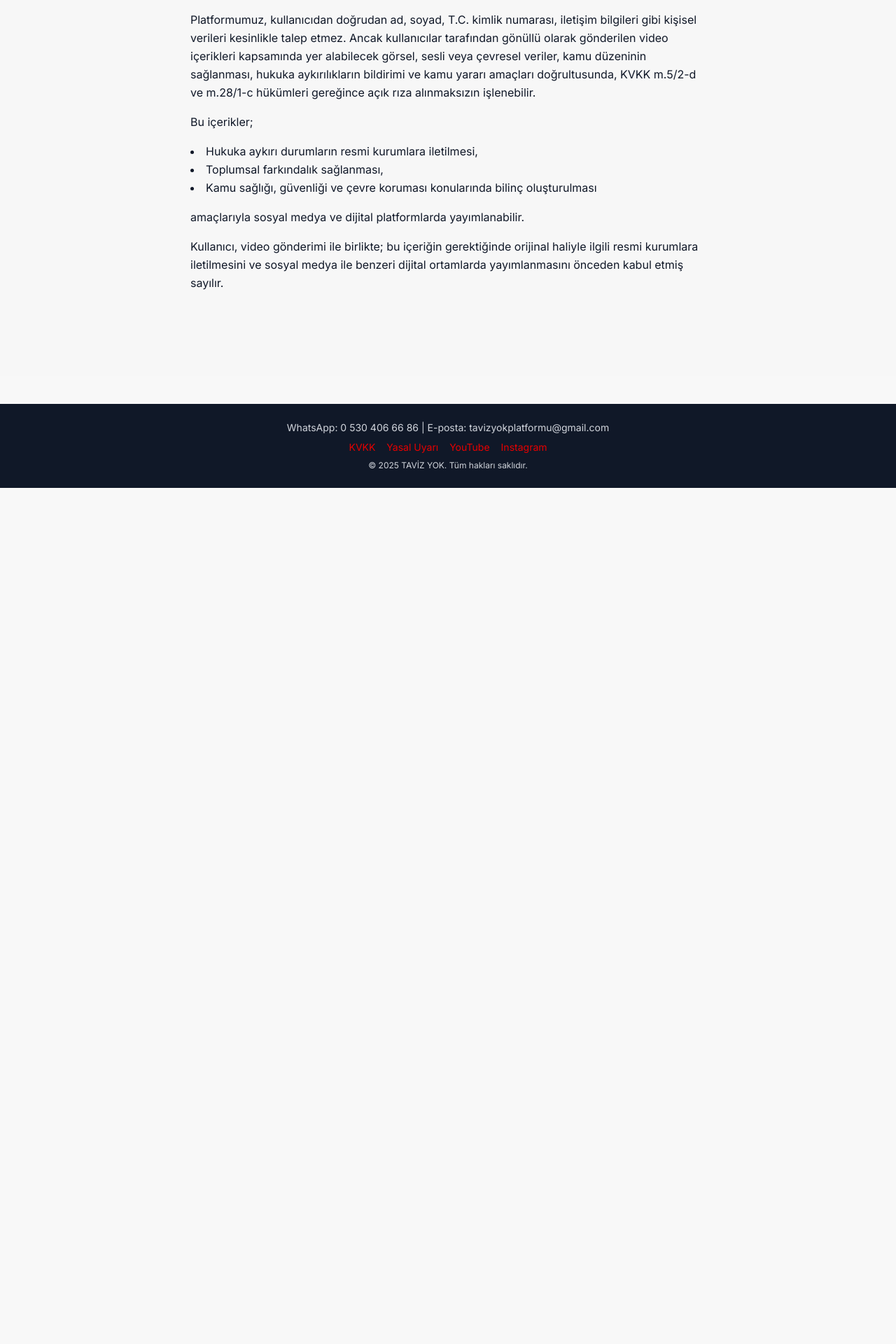
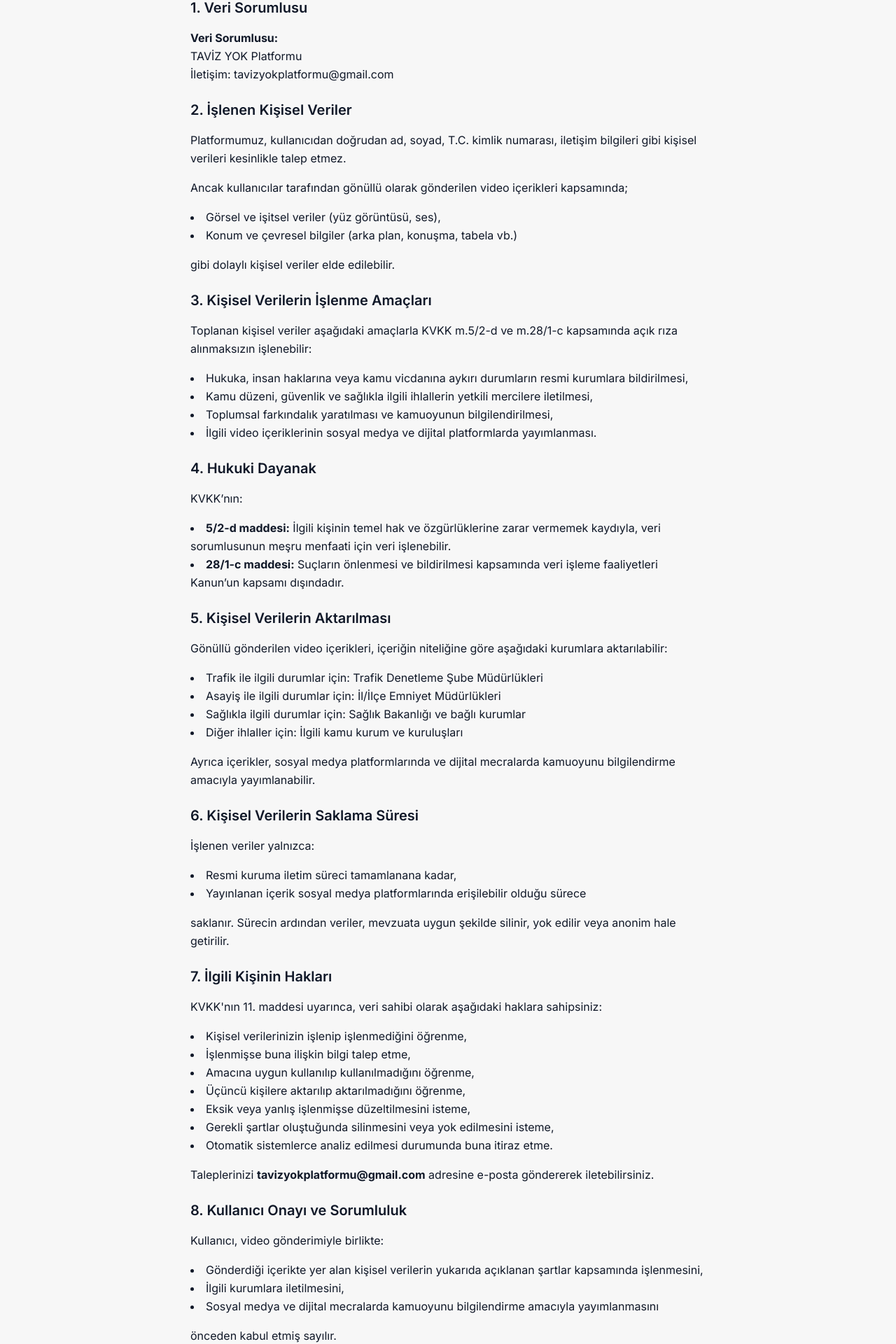
Before and after one commit to GurhanAksoy/tavizyok-website, a Next.js app: page /kvkk in a window 1280 px wide. Shown: the part 263-2183 px from the top of the page at 70% size. Before the commit the page ends 960 px from the top, so only its background shows below. Built offline with nearby package versions, Linux system fonts and the light colour scheme.

Commit message:
kvkk ve yasal uyarı düzenlendi

```diff
--- a/src/app/kvkk/page.js
+++ b/src/app/kvkk/page.js
@@ -7,22 +7,109 @@ export default function KVKK() {
     <div className="bg-[#f7f7f7] min-h-screen">
       <Navbar />
       <main className="max-w-3xl mx-auto px-4 pt-24 pb-10 text-gray-900 space-y-4 leading-relaxed">
-        <h1 className="text-3xl font-bold">Kişisel Verilerin Korunması (KVKK) Aydınlatma Metni</h1>
+        <h1 className="text-3xl font-bold">KİŞİSEL VERİLERİN KORUNMASI KANUNU (KVKK) AYDINLATMA METNİ</h1>
 
-        <p>TAVİZ YOK platformu olarak, 6698 sayılı Kişisel Verilerin Korunması Kanunu (KVKK) kapsamında veri sorumlusu sıfatıyla hareket etmekteyiz. Kullanıcılarımızın kişisel verilerinin gizliliği ve güvenliği, platformumuz için en öncelikli konular arasında yer almaktadır.</p>
+        <p>
+          Bu metin, 6698 sayılı KVKK kapsamında hazırlanmış olup, kullanıcıların bilgilendirilmesi amacıyla düzenlenmiştir.
+        </p>
 
-        <p>Platformumuz, kullanıcıdan doğrudan ad, soyad, T.C. kimlik numarası, iletişim bilgileri gibi kişisel verileri kesinlikle talep etmez. Ancak kullanıcılar tarafından gönüllü olarak gönderilen video içerikleri kapsamında yer alabilecek görsel, sesli veya çevresel veriler, kamu düzeninin sağlanması, hukuka aykırılıkların bildirimi ve kamu yararı amaçları doğrultusunda, KVKK m.5/2-d ve m.28/1-c hükümleri gereğince açık rıza alınmaksızın işlenebilir.</p>
+        <h2 className="text-xl font-semibold mt-6">1. Veri Sorumlusu</h2>
+        <p>
+          <strong>Veri Sorumlusu:</strong><br />
+          TAVİZ YOK Platformu<br />
+          İletişim: tavizyokplatformu@gmail.com
+        </p>
 
-        <p>Bu içerikler;</p>
+        <h2 className="text-xl font-semibold mt-6">2. İşlenen Kişisel Veriler</h2>
+        <p>
+          Platformumuz, kullanıcıdan doğrudan ad, soyad, T.C. kimlik numarası, iletişim bilgileri gibi kişisel verileri kesinlikle talep etmez.
+        </p>
+        <p>
+          Ancak kullanıcılar tarafından gönüllü olarak gönderilen video içerikleri kapsamında;
+        </p>
         <ul className="list-disc list-inside">
-          <li>Hukuka aykırı durumların resmi kurumlara iletilmesi,</li>
-          <li>Toplumsal farkındalık sağlanması,</li>
-          <li>Kamu sağlığı, güvenliği ve çevre koruması konularında bilinç oluşturulması</li>
+          <li>Görsel ve işitsel veriler (yüz görüntüsü, ses),</li>
+          <li>Konum ve çevresel bilgiler (arka plan, konuşma, tabela vb.)</li>
+        </ul>
+        <p>
+          gibi dolaylı kişisel veriler elde edilebilir.
+        </p>
+
+        <h2 className="text-xl font-semibold mt-6">3. Kişisel Verilerin İşlenme Amaçları</h2>
+        <p>
+          Toplanan kişisel veriler aşağıdaki amaçlarla KVKK m.5/2-d ve m.28/1-c kapsamında açık rıza alınmaksızın işlenebilir:
+        </p>
+        <ul className="list-disc list-inside">
+          <li>Hukuka, insan haklarına veya kamu vicdanına aykırı durumların resmi kurumlara bildirilmesi,</li>
+          <li>Kamu düzeni, güvenlik ve sağlıkla ilgili ihlallerin yetkili mercilere iletilmesi,</li>
+          <li>Toplumsal farkındalık yaratılması ve kamuoyunun bilgilendirilmesi,</li>
+          <li>İlgili video içeriklerinin sosyal medya ve dijital platformlarda yayımlanması.</li>
         </ul>
 
-        <p>amaçlarıyla sosyal medya ve dijital platformlarda yayımlanabilir.</p>
+        <h2 className="text-xl font-semibold mt-6">4. Hukuki Dayanak</h2>
+        <p>
+          KVKK’nın:
+        </p>
+        <ul className="list-disc list-inside">
+          <li><strong>5/2-d maddesi:</strong> İlgili kişinin temel hak ve özgürlüklerine zarar vermemek kaydıyla, veri sorumlusunun meşru menfaati için veri işlenebilir.</li>
+          <li><strong>28/1-c maddesi:</strong> Suçların önlenmesi ve bildirilmesi kapsamında veri işleme faaliyetleri Kanun’un kapsamı dışındadır.</li>
+        </ul>
 
-        <p>Kullanıcı, video gönderimi ile birlikte; bu içeriğin gerektiğinde orijinal haliyle ilgili resmi kurumlara iletilmesini ve sosyal medya ile benzeri dijital ortamlarda yayımlanmasını önceden kabul etmiş sayılır.</p>
+        <h2 className="text-xl font-semibold mt-6">5. Kişisel Verilerin Aktarılması</h2>
+        <p>
+          Gönüllü gönderilen video içerikleri, içeriğin niteliğine göre aşağıdaki kurumlara aktarılabilir:
+        </p>
+        <ul className="list-disc list-inside">
+          <li>Trafik ile ilgili durumlar için: Trafik Denetleme Şube Müdürlükleri</li>
+          <li>Asayiş ile ilgili durumlar için: İl/İlçe Emniyet Müdürlükleri</li>
+          <li>Sağlıkla ilgili durumlar için: Sağlık Bakanlığı ve bağlı kurumlar</li>
+          <li>Diğer ihlaller için: İlgili kamu kurum ve kuruluşları</li>
+        </ul>
+        <p>
+          Ayrıca içerikler, sosyal medya platformlarında ve dijital mecralarda kamuoyunu bilgilendirme amacıyla yayımlanabilir.
+        </p>
+
+        <h2 className="text-xl font-semibold mt-6">6. Kişisel Verilerin Saklama Süresi</h2>
+        <p>
+          İşlenen veriler yalnızca:
+        </p>
+        <ul className="list-disc list-inside">
+          <li>Resmi kuruma iletim süreci tamamlanana kadar,</li>
+          <li>Yayınlanan içerik sosyal medya platformlarında erişilebilir olduğu sürece</li>
+        </ul>
+        <p>
+          saklanır. Sürecin ardından veriler, mevzuata uygun şekilde silinir, yok edilir veya anonim hale getirilir.
+        </p>
+
+        <h2 className="text-xl font-semibold mt-6">7. İlgili Kişinin Hakları</h2>
+        <p>
+          KVKK'nın 11. maddesi uyarınca, veri sahibi olarak aşağıdaki haklara sahipsiniz:
+        </p>
+        <ul className="list-disc list-inside">
+          <li>Kişisel verilerinizin işlenip işlenmediğini öğrenme,</li>
+          <li>İşlenmişse buna ilişkin bilgi talep etme,</li>
+          <li>Amacına uygun kullanılıp kullanılmadığını öğrenme,</li>
+          <li>Üçüncü kişilere aktarılıp aktarılmadığını öğrenme,</li>
+          <li>Eksik veya yanlış işlenmişse düzeltilmesini isteme,</li>
+          <li>Gerekli şartlar oluştuğunda silinmesini veya yok edilmesini isteme,</li>
+          <li>Otomatik sistemlerce analiz edilmesi durumunda buna itiraz etme.</li>
+        </ul>
+        <p>
+          Taleplerinizi <strong>tavizyokplatformu@gmail.com</strong> adresine e-posta göndererek iletebilirsiniz.
+        </p>
+
+        <h2 className="text-xl font-semibold mt-6">8. Kullanıcı Onayı ve Sorumluluk</h2>
+        <p>
+          Kullanıcı, video gönderimiyle birlikte:
+        </p>
+        <ul className="list-disc list-inside">
+          <li>Gönderdiği içerikte yer alan kişisel verilerin yukarıda açıklanan şartlar kapsamında işlenmesini,</li>
+          <li>İlgili kurumlara iletilmesini,</li>
+          <li>Sosyal medya ve dijital mecralarda kamuoyunu bilgilendirme amacıyla yayımlanmasını</li>
+        </ul>
+        <p>
+          önceden kabul etmiş sayılır.
+        </p>
       </main>
     </div>
   );
--- a/src/app/yasal-uyari/page.js
+++ b/src/app/yasal-uyari/page.js
@@ -16,18 +16,27 @@ export default function YasalUyari() {
           <li>İftira, hakaret, özel hayatın ihlali,</li>
           <li>Gerçek dışı, kurgu veya manipülatif içeriklerden</li>
         </ul>
-
         <p>sorumlu tutulamaz.</p>
 
         <p>TAVİZ YOK, gönderilen içerikleri ön incelemeye tabi tutma hakkını saklı tutar; ancak tüm içerikleri denetlemekle yükümlü değildir. Yalnızca kamu yararı taşıyan içerikler, ilgili resmi kurumlara yönlendirilir ve/veya sosyal medya platformlarında kamuoyuyla paylaşılır.</p>
 
+        <h2 className="text-xl font-semibold mt-6">Kullanıcının Sorumluluğu ve Hak Devri</h2>
         <p>Kullanıcı, içerik gönderimi ile birlikte aşağıdaki koşulları önceden okuyup, anladığını ve kayıtsız şartsız kabul ettiğini taahhüt eder:</p>
-
         <ul className="list-disc list-inside">
           <li>Gönderilen içeriklerin yayın, iletim, çoğaltma ve dağıtım hakları münhasıran TAVİZ YOK platformuna aittir.</li>
           <li>Kullanıcı, gönderdiği içeriği daha sonra geri çekme, silme veya başka bir platformda paylaşma hakkına tek başına sahip değildir.</li>
           <li>İçerikler, gerektiğinde TAVİZ YOK logosu, amblemi veya işaretleriyle yayımlanabilir.</li>
         </ul>
+
+        <h2 className="text-xl font-semibold mt-6">İlave Koruma ve Denge İlkeleri</h2>
+        <ul className="list-disc list-inside">
+          <li>Kullanıcı, gönderdiği içeriklerin TAVİZ YOK’un güvenilirliğine, tarafsızlığına veya itibarına zarar vermeyecek nitelikte olacağını kabul eder.</li>
+          <li>Resmi kurumlarca talep edilmesi hâlinde, gönderilen içeriklere ilişkin elde bulunan bilgiler (varsa) yalnızca yetkili makamlara açıklanabilir.</li>
+        </ul>
+
+        <p className="text-sm text-gray-600">
+          Bu metin, yasal sorumlulukları sınırlandırmak ve kullanıcıları bilgilendirmek amacıyla hazırlanmıştır. İçerik gönderen her kullanıcı bu koşulları kabul etmiş sayılır.
+        </p>
       </main>
     </div>
   );
```
